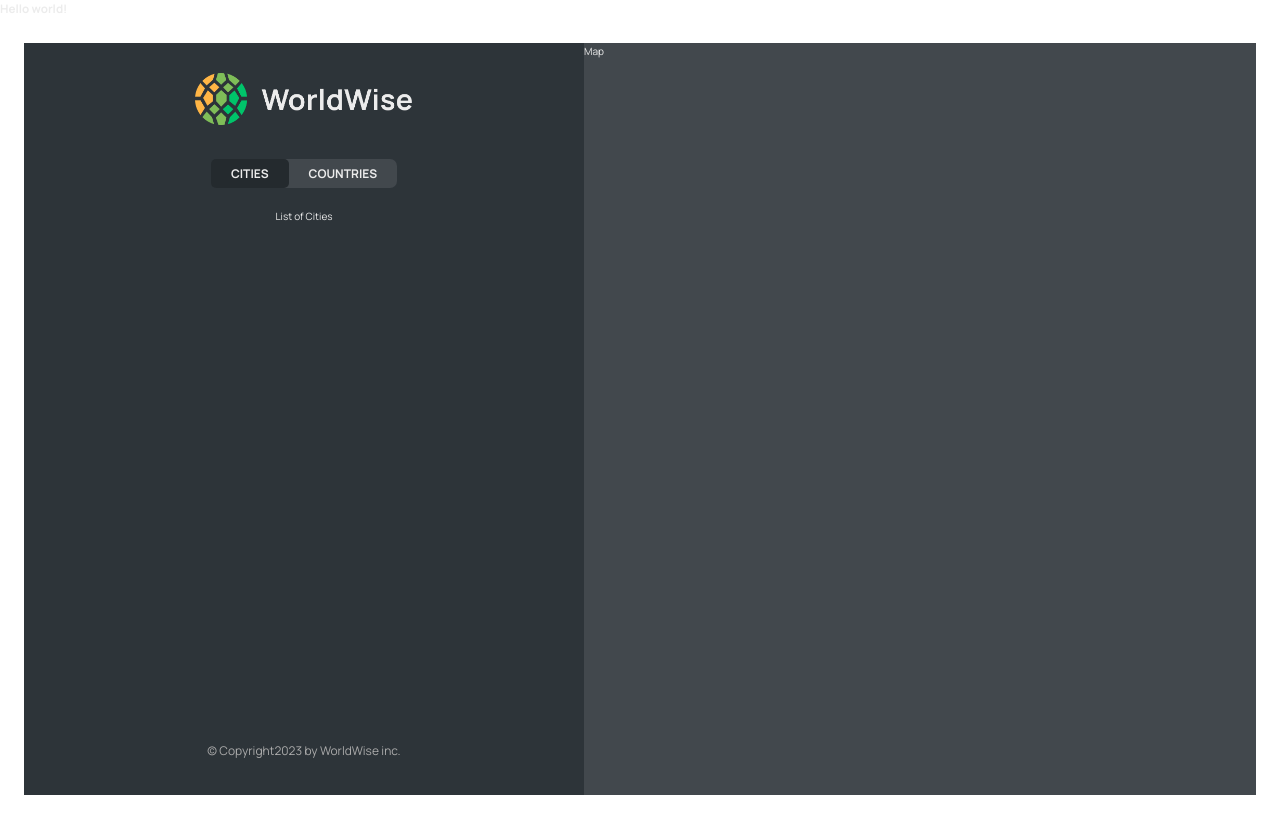
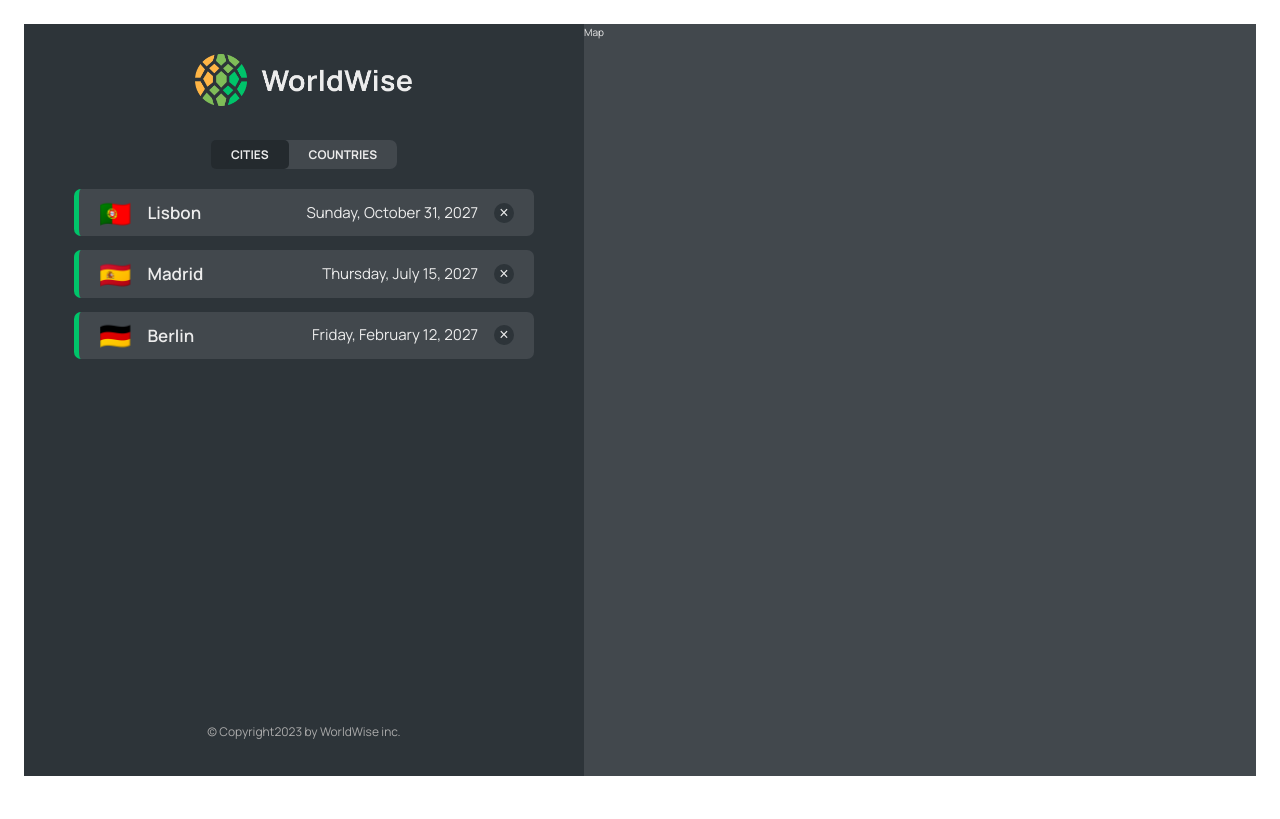
Before and after one commit to rabobahago/worldwise, a React (Vite) app: page /app/cities in a window 1280 px wide. Built offline with nearby package versions, Linux system fonts and the light colour scheme; data requests are answered from the project's data file.

Commit message:
CityList, CityItem added

```diff
--- a/package.json
+++ b/package.json
@@ -7,9 +7,11 @@
     "dev": "vite",
     "build": "vite build",
     "lint": "eslint src --ext js,jsx --report-unused-disable-directives --max-warnings 0",
-    "preview": "vite preview"
+    "preview": "vite preview",
+    "server": "json-server --watch data/cities.json --port 8000 --delay 500"
   },
   "dependencies": {
+    "json-server": "^0.17.3",
     "react": "^18.2.0",
     "react-dom": "^18.2.0",
     "react-router-dom": "^6.13.0"
--- a/src/App.jsx
+++ b/src/App.jsx
@@ -1,15 +1,34 @@
 import { BrowserRouter, Routes, Route } from "react-router-dom";
+import { useState } from "react";
 import Product from "./pages/Product";
 import Pricing from "./pages/Pricing";
 import HomePage from "./pages/HomePage";
 import Login from "./pages/Login";
 import PageNotFound from "./pages/PageNotFound";
 import AppLayout from "./pages/AppLayout";
+import CityList from "./components/CityList";
 
+let BASE_URL = "http://localhost:8000";
 function App() {
+  const [cities, setCities] = useState([]);
+  const [isLoading, setIsLoading] = useState(false);
+  useState(function () {
+    async function fetchData() {
+      try {
+        setIsLoading(true);
+        const res = await fetch(`${BASE_URL}/cities`);
+        const data = await res.json();
+        setCities(data);
+      } catch {
+        alert("There is an error loading the data");
+      } finally {
+        setIsLoading(false);
+      }
+    }
+    fetchData();
+  }, []);
   return (
     <div>
-      <h3>Hello world!</h3>
       <BrowserRouter>
         <Routes>
           <Route index element={<HomePage />} />
@@ -17,8 +36,14 @@ function App() {
           <Route path="pricing" element={<Pricing />} />
           <Route path="login" element={<Login />} />
           <Route path="app" element={<AppLayout />}>
-            <Route index element={<p>List of Cities</p>} />
-            <Route path="cities" element={<p>List of Cities</p>} />
+            <Route
+              index
+              element={<CityList cities={cities} isLoading={isLoading} />}
+            />
+            <Route
+              path="cities"
+              element={<CityList cities={cities} isLoading={isLoading} />}
+            />
             <Route path="countries" element={<p>Countries</p>} />
             <Route path="form" element={<p>form</p>} />
           </Route>
--- /dev/null
+++ b/src/components/CityItem.jsx
@@ -0,0 +1,35 @@
+import PropTypes from "prop-types";
+import styles from "./CityItem.module.css";
+const formatDate = (date) =>
+  new Intl.DateTimeFormat("en", {
+    day: "numeric",
+    month: "long",
+    year: "numeric",
+    weekday: "long",
+  }).format(new Date(date));
+
+export default function CityItem({ city }) {
+  const { cityName, emoji, date } = city;
+  return (
+    <li className={styles.cityItem}>
+      <span className={styles.emoji}>{emoji}</span>
+      <h3 className={styles.name}>{cityName}</h3>
+      <time className={styles.date}>{formatDate(date)}</time>
+      <button className={styles.deleteBtn}>&times;</button>
+    </li>
+  );
+}
+CityItem.propTypes = {
+  city: PropTypes.shape({
+    cityName: PropTypes.string.isRequired,
+    country: PropTypes.string.isRequired,
+    emoji: PropTypes.string.isRequired,
+    date: PropTypes.string.isRequired,
+    notes: PropTypes.string.isRequired,
+    position: PropTypes.shape({
+      lat: PropTypes.number.isRequired,
+      lng: PropTypes.number.isRequired,
+    }).isRequired,
+    id: PropTypes.number.isRequired,
+  }),
+};
--- /dev/null
+++ b/src/components/CityList.jsx
@@ -0,0 +1,37 @@
+import style from "./CityList.module.css";
+import Spinner from "./Spinner";
+import CityItem from "./CityItem";
+import PropTypes from "prop-types";
+import Message from "./Message";
+export default function CityList({ cities, isLoading }) {
+  if (isLoading) return <Spinner />;
+  if (cities.length === 0)
+    return (
+      <Message message="Add your first cities by clicking on the city in the map" />
+    );
+  return (
+    <ul className={style.cityList}>
+      {cities.map((city) => (
+        <CityItem city={city} key={city.id} />
+      ))}
+    </ul>
+  );
+}
+
+CityList.propTypes = {
+  cities: PropTypes.arrayOf(
+    PropTypes.shape({
+      cityName: PropTypes.string.isRequired,
+      country: PropTypes.string.isRequired,
+      emoji: PropTypes.string.isRequired,
+      date: PropTypes.string.isRequired,
+      notes: PropTypes.string.isRequired,
+      position: PropTypes.shape({
+        lat: PropTypes.number.isRequired,
+        lng: PropTypes.number.isRequired,
+      }).isRequired,
+      id: PropTypes.number.isRequired,
+    })
+  ).isRequired,
+  isLoading: PropTypes.bool.isRequired,
+};
--- a/src/components/Message.jsx
+++ b/src/components/Message.jsx
@@ -1,5 +1,5 @@
 import styles from "./Message.module.css";
-
+import PropTypes from "prop-types";
 function Message({ message }) {
   return (
     <p className={styles.message}>
@@ -9,3 +9,6 @@ function Message({ message }) {
 }
 
 export default Message;
+Message.propTypes = {
+  message: PropTypes.string.isRequired,
+};
```
Also changed, not shown: data/cities.json (renamed from src/data/cities.json), 1 other file (tests, documents, lock files or other folders).
